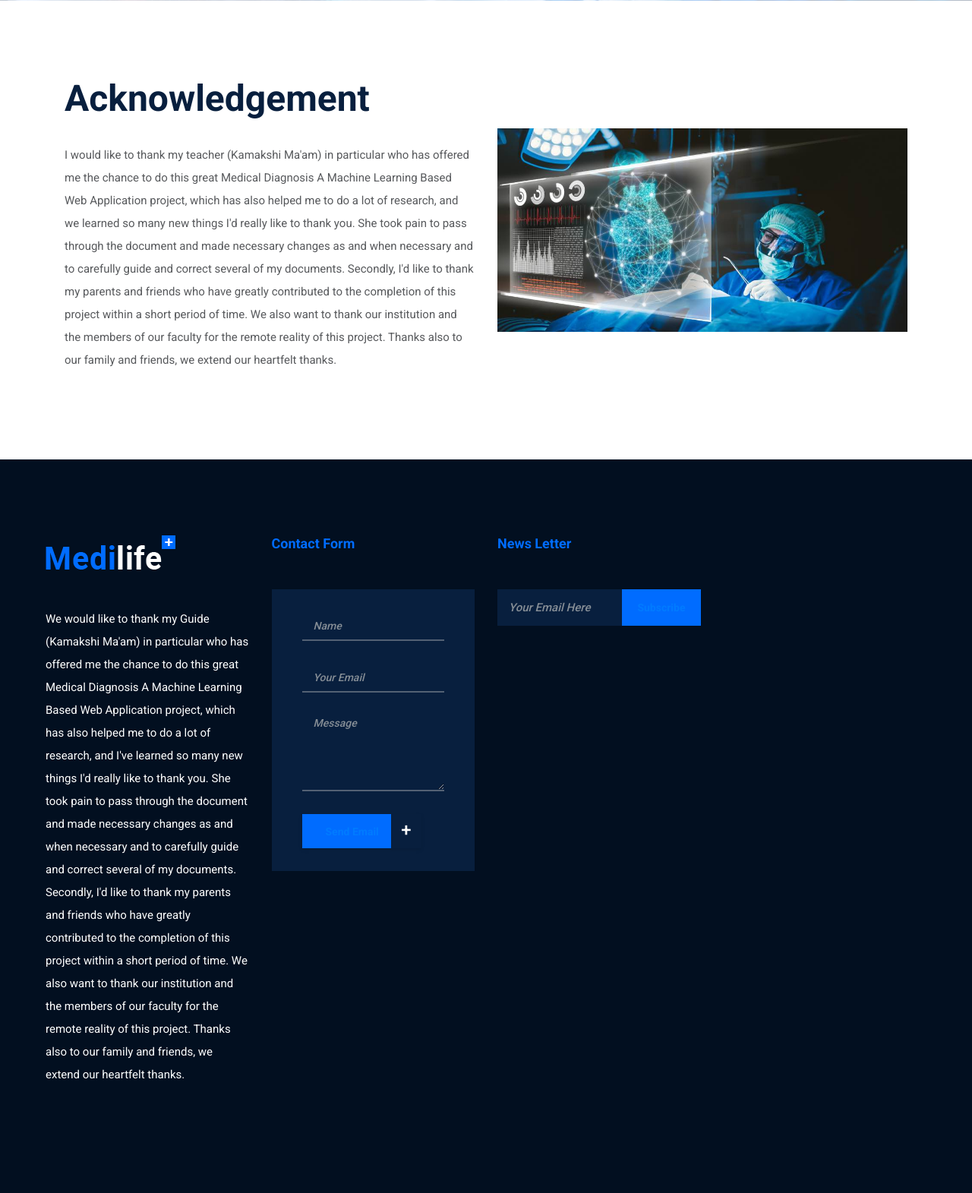
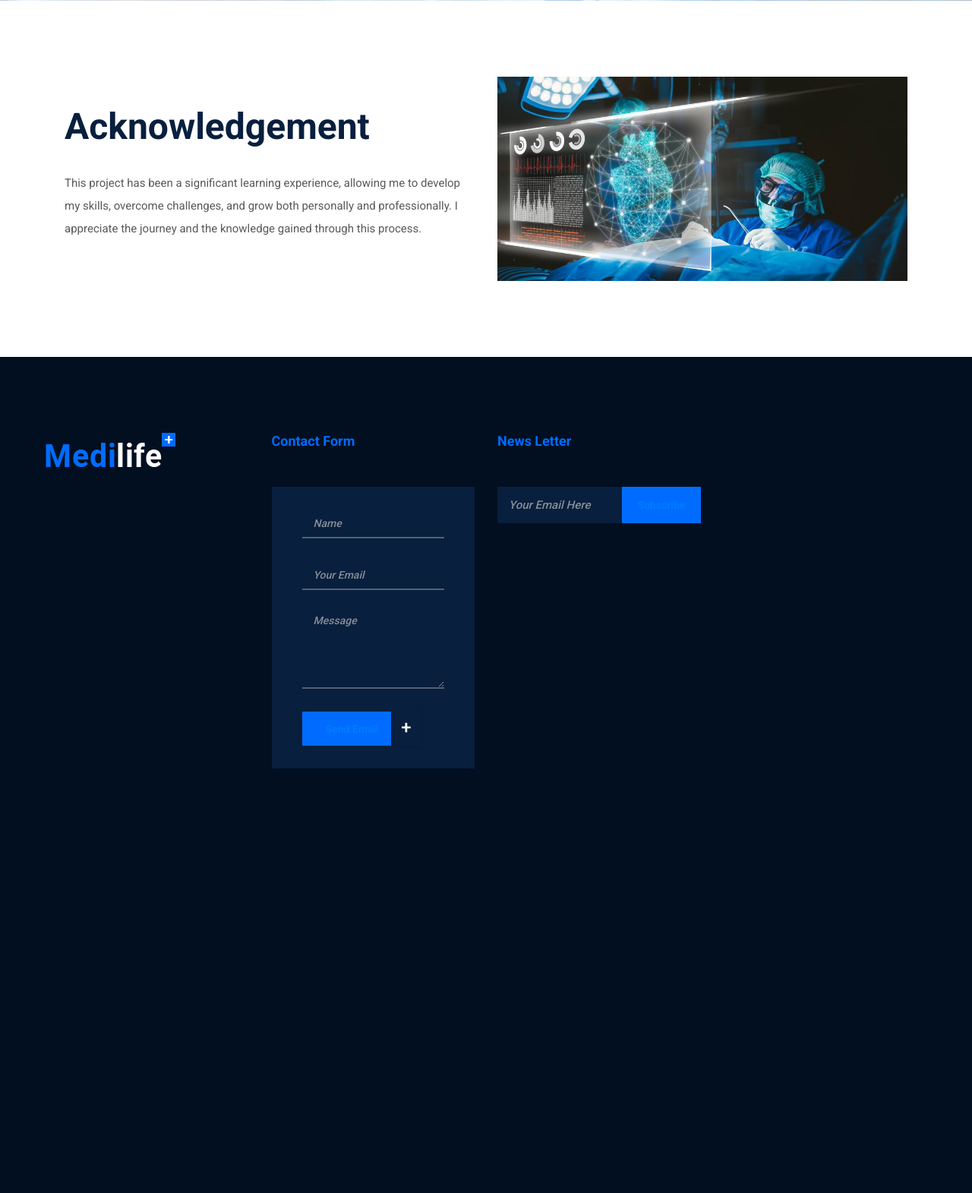
Before and after one commit to AishwaryaBCU/BCU-Diseases, a Python web app: template templates/about-us.html in a window 1280 px wide. Shown: the part 399-1970 px from the top of the page at 76% size. After the commit the page ends 1411 px from the top, so only its background shows below. Run offline with Jinja, Linux system fonts and the light colour scheme; the template is opened without the code that fills it, so the values that code supplies are empty.

Commit message:
Update about-us.html

```diff
--- a/templates/about-us.html
+++ b/templates/about-us.html
@@ -114,8 +114,7 @@
                 <div class="col-12 col-lg-6">
                     <div class="features-content">
                         <h2>Acknowledgement</h2>
-                        <p>I would like to thank my teacher (Kamakshi Ma'am) in particular who has offered me the chance to do this great Medical Diagnosis A Machine Learning Based Web Application project, which has also helped me to do a lot of research, and we learned so many new things I'd really like to thank you. She took pain to pass through the document and made necessary changes as and when necessary and to carefully guide and correct several of my documents.
-Secondly, I'd like to thank my parents and friends who have greatly contributed to the completion of this project within a short period of time. We also want to thank our institution and the members of our faculty for the remote reality of this project. Thanks also to our family and friends, we extend our heartfelt thanks.</p>
+                        <p>This project has been a significant learning experience, allowing me to develop my skills, overcome challenges, and grow both personally and professionally. I appreciate the journey and the knowledge gained through this process.</p>
 
                     </div>
                 </div>
@@ -142,8 +141,7 @@
                             <div class="footer-logo">
                                 <img src="img/core-img/logo.png" alt="">
                             </div>
-                            <p>We would like to thank my Guide (Kamakshi Ma'am) in particular who has offered me the chance to do this great Medical Diagnosis A Machine Learning Based Web Application project, which has also helped me to do a lot of research, and I've learned so many new things I'd really like to thank you. She took pain to pass through the document and made necessary changes as and when necessary and to carefully guide and correct several of my documents.
-Secondly, I'd like to thank my parents and friends who have greatly contributed to the completion of this project within a short period of time. We also want to thank our institution and the members of our faculty for the remote reality of this project. Thanks also to our family and friends, we extend our heartfelt thanks.</p>
+                            <p></p>
                             <div class="footer-social-info">
 
                             </div>
```
